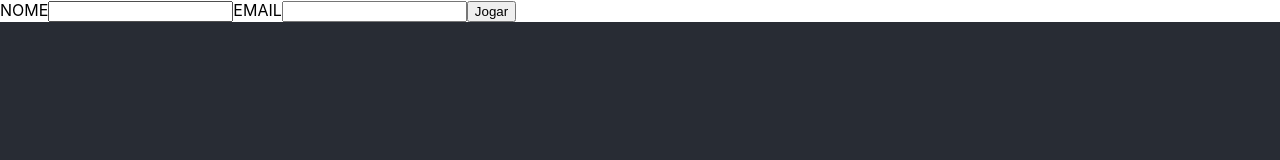
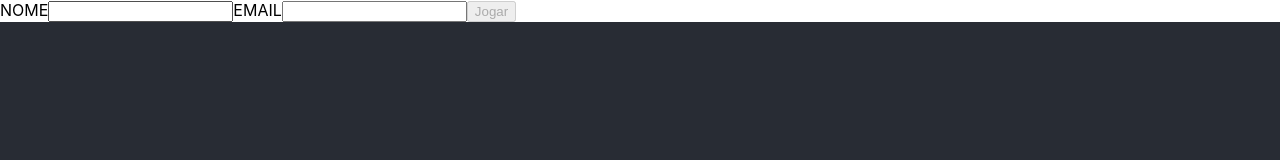
Before and after one commit to victorjunior95/sd-08-project-trivia-react-redux, a React (Create React App) app: page / in a window 1280 px wide. Shown: the top 160 px of the page. Built offline with nearby package versions, Linux system fonts and the light colour scheme; the HTML template or start-up script is replaced by a standard one.

Commit message:
Req 1 pronto

```diff
--- a/src/components/FormsLogin.jsx
+++ b/src/components/FormsLogin.jsx
@@ -4,14 +4,14 @@ import PropTypes from 'prop-types';
 import { handleInput } from '../redux/actions';
 
 function FormsLogin(props) {
-  const { handleInp, nome, email } = props;
+  const { handleInp, name, email } = props;
   console.log(handleInp);
   return (
     <form>
       <label htmlFor="name">
         NOME
         <input
-          value={ nome }
+          value={ name }
           type="text"
           name="name"
           id="name"
@@ -30,24 +30,30 @@ function FormsLogin(props) {
           onChange={ (event) => handleInp('email', event.target.value) }
         />
       </label>
-      <button type="button" data-testid="btn-play">Jogar</button>
+      <button
+        disabled={ !(name.length && email.length > 0) }
+        type="button"
+        data-testid="btn-play"
+      >
+        Jogar
+      </button>
     </form>
   );
 }
 
 const mapStateToProps = (state) => ({
   email: state.email,
-  nome: state.nome,
+  name: state.name,
 });
 
 const mapDispatchToProps = (dispatch) => ({
-  handleInp: dispatch((position, input) => handleInput(position, input)),
+  handleInp: (position, input) => dispatch(handleInput(position, input)),
 });
 
 FormsLogin.propTypes = {
   handleInp: PropTypes.func,
   email: PropTypes.string,
-  nome: PropTypes.string,
+  name: PropTypes.string,
 }.isRequired;
 
 export default connect(mapStateToProps, mapDispatchToProps)(FormsLogin);
--- a/src/components/Header.jsx
+++ b/src/components/Header.jsx
@@ -5,7 +5,7 @@ function Header() {
   return (
     <div className="App">
       <header className="App-header">
-        <img src={logo} className="App-logo" alt="logo" />
+        <img src={ logo } className="App-logo" alt="logo" />
       </header>
     </div>
   );
--- a/src/redux/reducers/index.js
+++ b/src/redux/reducers/index.js
@@ -4,7 +4,7 @@ import { LOGIN, INPUT } from '../actions';
 
 const initialState = {
   email: '',
-  nome: '',
+  name: '',
 };
 
 function reducer(state = initialState, action) {
```
